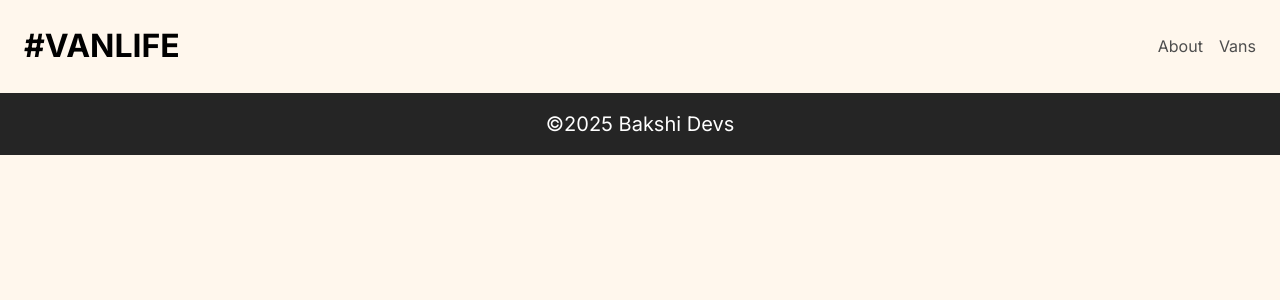
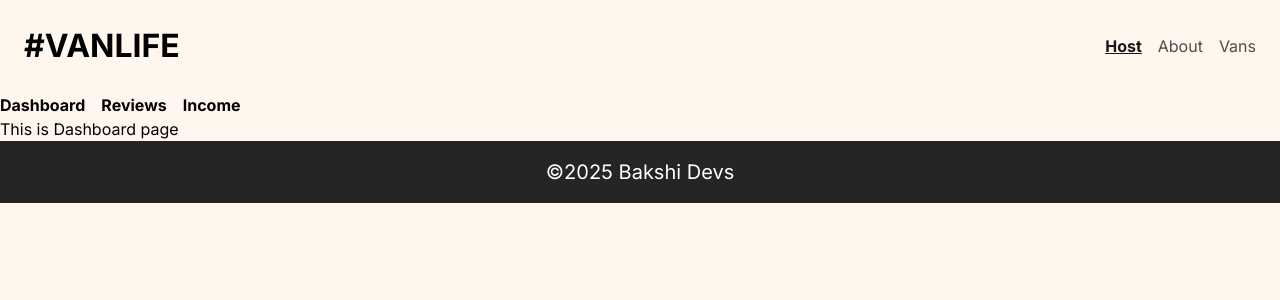
Before and after one commit to sunandasamanta/react-projects, a React (Vite) app in the folder scrimba-react-router-vanlife/: page /host in a window 1280 px wide. Shown: the top 300 px of the page. Built offline with nearby package versions, Linux system fonts and the light colour scheme; what miragejs would draw is missing.

Commit message:
add host-related pages and layout, update routing, and enhance navbar

```diff
--- a/scrimba-react-router-vanlife/src/App.jsx
+++ b/scrimba-react-router-vanlife/src/App.jsx
@@ -7,25 +7,34 @@ import Layout from "./Layout";
 // importing pages
 import Home from "./pages/Home";
 import About from "./pages/About";
-import Vans from "./pages/Vans";
-import VanDetail from "./pages/VanDetail";
+import Vans from "./pages/Vans/Vans";
+import VanDetail from "./pages/Vans/VanDetail";
+import Dashboard from "./pages/Host/Dashboard";
+import Income from "./pages/Host/Income/Income";
+import Reviews from "./pages/Host/Reviews/Reviews";
+import HostLayout from "./pages/Host/HostLayout";
 
 const App = () => {
   return (
     <BrowserRouter>
-      <Layout>
-        <main className="relative">
       <Routes>
+        <Route element={<Layout />}>
           <Route path="/" element={<Navigate to="/home" replace />} />
           <Route path="/home" element={<Home />} />
           <Route path="/about" element={<About />} />
-            <Route path="/vans" >
+          <Route path="/vans">
             <Route index element={<Vans />} />
             <Route path=":id" element={<VanDetail />} />
           </Route>
+          <Route element={<HostLayout />}>
+            <Route path="/host">
+              <Route index element={<Dashboard />} />
+              <Route path="income" element={<Income />} />
+              <Route path="reviews" element={<Reviews />} />
+            </Route>
+          </Route>
+        </Route>
       </Routes>
-        </main>
-      </Layout>
     </BrowserRouter>
   );
 };
--- a/scrimba-react-router-vanlife/src/Layout.jsx
+++ b/scrimba-react-router-vanlife/src/Layout.jsx
@@ -1,10 +1,14 @@
+// importing required modules
+import { Outlet } from "react-router-dom";
+
+// importing Navbar and Footer components
 import Navbar from "./components/Navbar/Navbar";
 import Footer from "./components/Footer/Footer";
 const Layout = ({ children }) => {
   return (
     <>
       <Navbar />
-      {children}
+      <Outlet />
       <Footer />
     </>
   );
--- a/scrimba-react-router-vanlife/src/components/Navbar/Navbar.jsx
+++ b/scrimba-react-router-vanlife/src/components/Navbar/Navbar.jsx
@@ -9,6 +9,14 @@ const Navbar = () => {
         </Link>
       </div>
       <div className="flex gap-x-4 text-nav">
+        <NavLink
+          to="/host"
+          className={({ isActive }) =>
+            isActive ? `active-nav-item` : "hover-nav-item"
+          }
+        >
+          Host
+        </NavLink>
         <NavLink
           className={({ isActive }) =>
             isActive ? `active-nav-item` : "hover-nav-item"
--- a/scrimba-react-router-vanlife/src/pages/About.jsx
+++ b/scrimba-react-router-vanlife/src/pages/About.jsx
@@ -1,3 +1,4 @@
+import { Link } from "react-router-dom";
 
 const About = () => {
   return (
@@ -20,13 +21,13 @@ const About = () => {
         </p>
         <div className="p-6 w-full bg-orange-300 rounded-xl mt-6">
           <h3 className="text-dark font-bold mb-4">
-          Your destination is waiting.
-          <br />
-          Your van is ready.
+            Your destination is waiting.
+            <br />
+            Your van is ready.
           </h3>
-          <button className="btn">
-            Explore our vans
-          </button>
+          <Link to="/vans">
+            <button className="btn cursor-pointer">Explore our vans</button>
+          </Link>
         </div>
       </div>
     </div>
--- /dev/null
+++ b/scrimba-react-router-vanlife/src/pages/Host/Dashboard.jsx
@@ -0,0 +1,13 @@
+import React from 'react'
+import { Outlet } from 'react-router-dom'
+
+const Dashboard = () => {
+  return (
+    <div>
+      This is Dashboard page
+      <Outlet />
+    </div>
+  )
+}
+
+export default Dashboard
--- /dev/null
+++ b/scrimba-react-router-vanlife/src/pages/Host/HostLayout.jsx
@@ -0,0 +1,35 @@
+import React from "react";
+import { NavLink, Outlet, useParams } from "react-router-dom";
+
+const HostLayout = () => {
+  const params = useParams();
+  console.log(params);
+
+  return (
+    <>
+      <nav className="flex gap-x-4 text-">
+        <NavLink
+          to="/host"
+          className={(isActive) => (isActive ? "font-bold" : "text-red-800")}
+        >
+          Dashboard
+        </NavLink>
+        <NavLink
+          to="/host/reviews"
+          className={(isActive) => (isActive ? "font-bold" : "text-red-800")}
+        >
+          Reviews
+        </NavLink>
+        <NavLink
+          to="/host/income"
+          className={(isActive) => (isActive ? "font-bold" : "text-red-800")}
+        >
+          Income
+        </NavLink>
+      </nav>
+      <Outlet />
+    </>
+  );
+};
+
+export default HostLayout;
--- /dev/null
+++ b/scrimba-react-router-vanlife/src/pages/Host/Income/Income.jsx
@@ -0,0 +1,9 @@
+import React from 'react'
+
+const Income = () => {
+  return (
+    <div>Income</div>
+  )
+}
+
+export default Income
--- /dev/null
+++ b/scrimba-react-router-vanlife/src/pages/Host/Reviews/Reviews.jsx
@@ -0,0 +1,9 @@
+import React from 'react'
+
+const Reviews = () => {
+  return (
+    <div>Reviews</div>
+  )
+}
+
+export default Reviews
--- a/scrimba-react-router-vanlife/src/pages/VanDetail.jsx
+++ b/scrimba-react-router-vanlife/src/pages/Vans/VanDetail.jsx
@@ -2,7 +2,7 @@ import { Link, useParams } from "react-router-dom";
 import { useCallback, useEffect, useState } from "react";
 
 // components
-import Button from "../components/Button/Button";
+import Button from "../../components/Button/Button";
 
 const VanDetail = () => {
   const [van, setVan] = useState({});
@@ -21,7 +21,7 @@ const VanDetail = () => {
   useEffect(() => {
     fetchVan();
   }, []);
-  return (
+  return van ?
     <div className="p-8 w-full">
       <Link className="flex items-center gap-1" to="/vans">
         <svg
@@ -42,7 +42,7 @@ const VanDetail = () => {
       <div className="my-6 mx-auto w-full sm:w-1/2 md:w-1/3 xl:max-w-[600px]">
         <div className="overflow-hidden rounded-lg w-full mb-6">
           <img
-            className="rounded-lg aspect-square hover:scale-105 duration-300"
+            className="rounded-lg hover:scale-105 duration-300"
             src={van.imageUrl}
             alt={van.name}
           />
@@ -53,9 +53,11 @@ const VanDetail = () => {
           <span className="font-bold">${van.price}</span>/day
         </p>
         <p className="">{van.description}</p>
+        <button className={`van-btn ${van.type} w-full mt-6 py-3 text-md`}>
+          <Link to="/checkout">Rent this van</Link>
+        </button>
       </div>
-    </div>
-  );
+    </div> : <h1 className="">Loading...</h1>
 };
 
 export default VanDetail;
--- a/scrimba-react-router-vanlife/src/pages/Vans.jsx
+++ b/scrimba-react-router-vanlife/src/pages/Vans/Vans.jsx
@@ -1,5 +1,5 @@
 import { useEffect, useState } from "react";
-import VanCard from "../components/VanCard/VanCard";
+import VanCard from "../../components/VanCard/VanCard";
 import { Link } from "react-router-dom";
 
 const Vans = () => {
```
Lines whose indentation alone changed are shown as unchanged.
